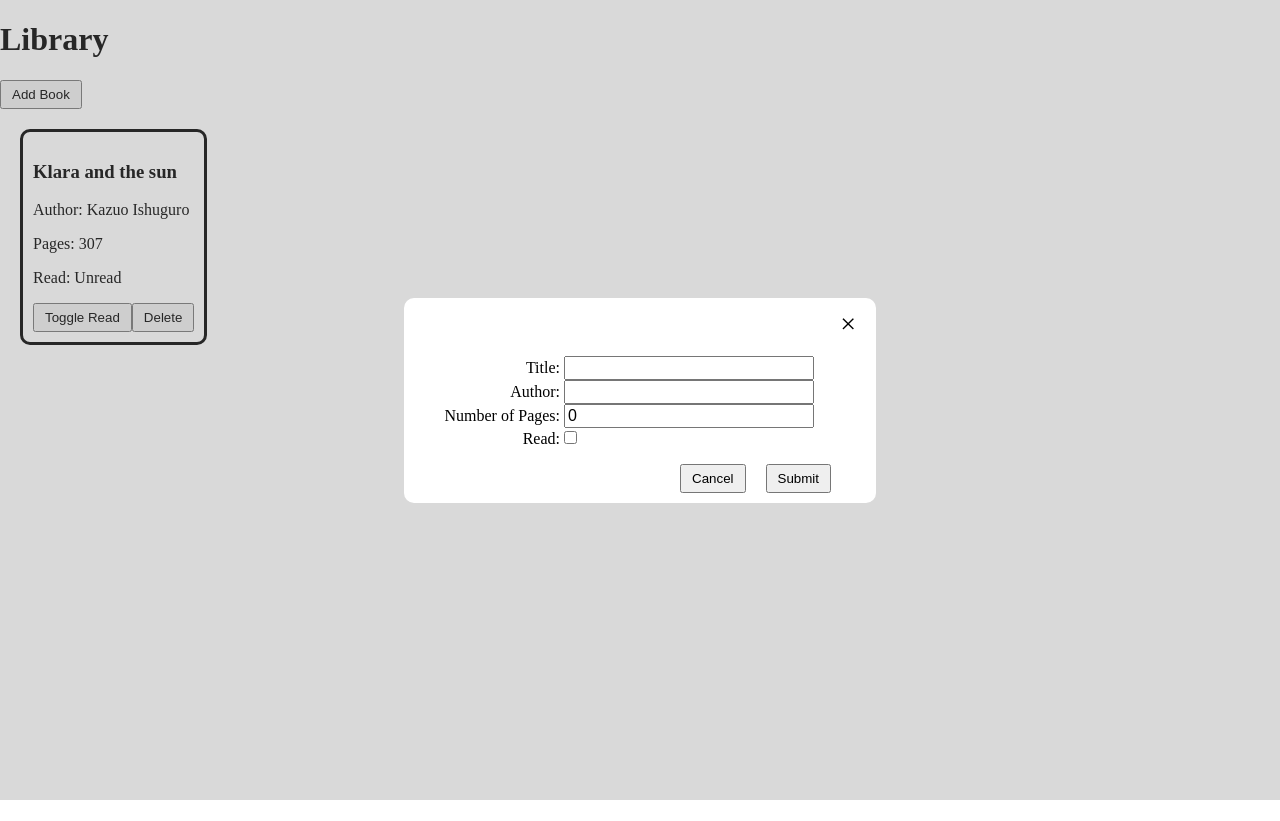
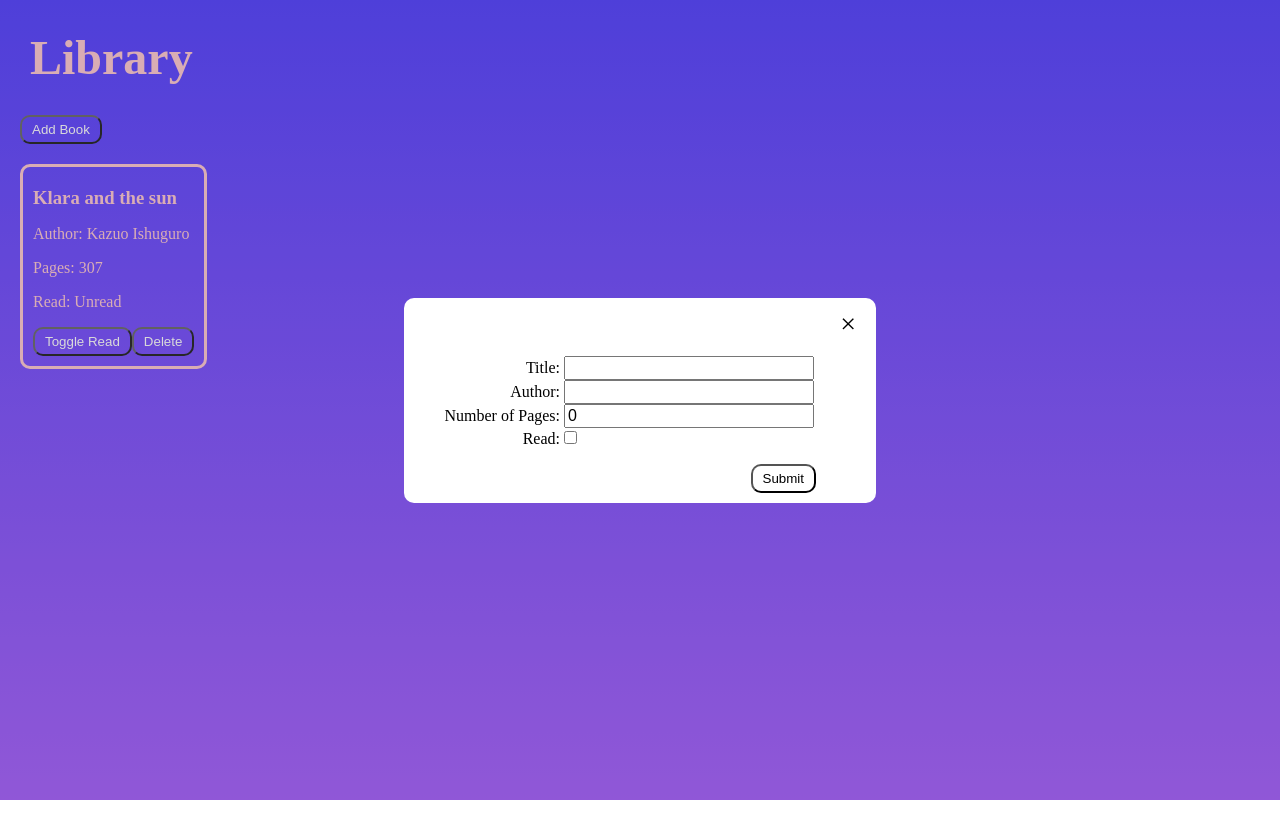
Before and after one commit to EliseMistaken/odin-library, a plain HTML site: page index.html in a window 1280 px wide. Both pictures are taken after a click on the button "Add Book". After the commit the page ends 800 px from the top, so only its background shows below. Drawn offline with Linux system fonts and the light colour scheme.

Commit message:
Styled paged

```diff
--- a/index.html
+++ b/index.html
@@ -10,7 +10,10 @@
 
 </head>
 <body>
+    <div class="header">
         <h1>Library</h1>
+    </div>
+    <div class="container">
         <button id="show-button">Add Book</button>
         <div class="modal-container" id="container">
             <div class="book-modal" id="book-modal">
@@ -18,15 +21,15 @@
                 <form id="book-form" action="#">
                     <div class="form-field">
                         <label for="title">Title: </label>
-                    <input type="text" name="title" id="title">
+                        <input type="text" name="title" id="title" minlength="1" required>
                     </div>
                     <div class="form-field">
                         <label for="author">Author: </label>
-                    <input type="text" name="author" id="author">
+                        <input type="text" name="author" id="author" minlength="1" required>
                     </div>
                     <div class="form-field">
                         <label for="pages">Number of Pages:</label>
-                    <input type="number" name="pages" id="pages">
+                        <input type="number" name="pages" id="pages" min="0">
                     </div>
                     <div class="form-field">
                         <label for="read">Read: </label>
@@ -34,15 +37,14 @@
                     </div>
                 </form>
                 <div class="form-buttons">
-                <button>Cancel</button>
                     <button id="form-submit">Submit</button>
                 </div>
-
             </div>
         </div>
         <div class="library" id="library">
 
         </div>
+    </div>
 
 </body>
 </html>
--- a/index.js
+++ b/index.js
@@ -97,14 +97,14 @@ function hideCover() {
 function closeForm() {
     hideCover();
     modal.style.display = 'none';
-    container.classList.remove('active');
+    container.classList.toggle('active');
 }
 
 function showBookForm() {
     clearForm();
     showCover();
     modal.style.display = 'block';
-    container.classList.add('active');
+    container.classList.toggle('active');
 }
 
 function clearForm(){
--- a/style.css
+++ b/style.css
@@ -1,5 +1,14 @@
+:root{
+    --text-color: pink;
+}
+
+* {
+    box-sizing: border-box;
+}
+
 html,
-body {
+body,
+h1 {
   margin: 0;
   padding: 0;
   width: 100%;
@@ -7,7 +16,35 @@ body {
 }
 
 button {
+    color: white;
+    background-color: rgba(0,0,0, 0);
+    border-radius: 10px;
     padding: 5px 10px;
+}
+
+button:hover {
+    color:#000000;
+    background-color:var(--text-color);
+}
+
+.header {
+    padding: 30px;
+
+}
+
+h1 {
+    font-size: 48px;
+    color: var(--text-color);
+}
+
+h3{
+    margin: 10px 0;
+
+}
+
+body {
+    background: rgb(57,35,255);
+    background: linear-gradient( rgba(57,35,255,1) 0%, rgba(151,70,252,1) 100%);
 }
 
 .modal-container {
@@ -18,6 +55,10 @@ button {
     position: fixed;
     top: 0;
     left: 0;
+}
+
+#show-button {
+    margin-left: 20px;
 }
 
 .active {
@@ -46,6 +87,7 @@ button {
 form {
     width:400px;
     padding: 1rem;
+    box-sizing: initial;
 
 }
 
@@ -61,6 +103,7 @@ input[type=text], input[type=number]{
     box-sizing: border-box;
 }
 
+
 input[type=checkbox]{
     margin-left: 0;
 }
@@ -69,9 +112,12 @@ input[type=checkbox]{
     display: flex;
     justify-content: right;
     gap:20px;
-    padding-right:25px;
+    padding-right:40px;
 }
 
+#form-submit {
+    color: black
+}
 
 .library {
     display: flex;
@@ -82,9 +128,10 @@ input[type=checkbox]{
 }
 
 .book {
-    border: solid;
+    border: solid var(--text-color);
     border-radius: 10px;
     padding: 10px;
+    color: var(--text-color);
 }
 
 
```
Lines whose indentation alone changed are shown as unchanged.
